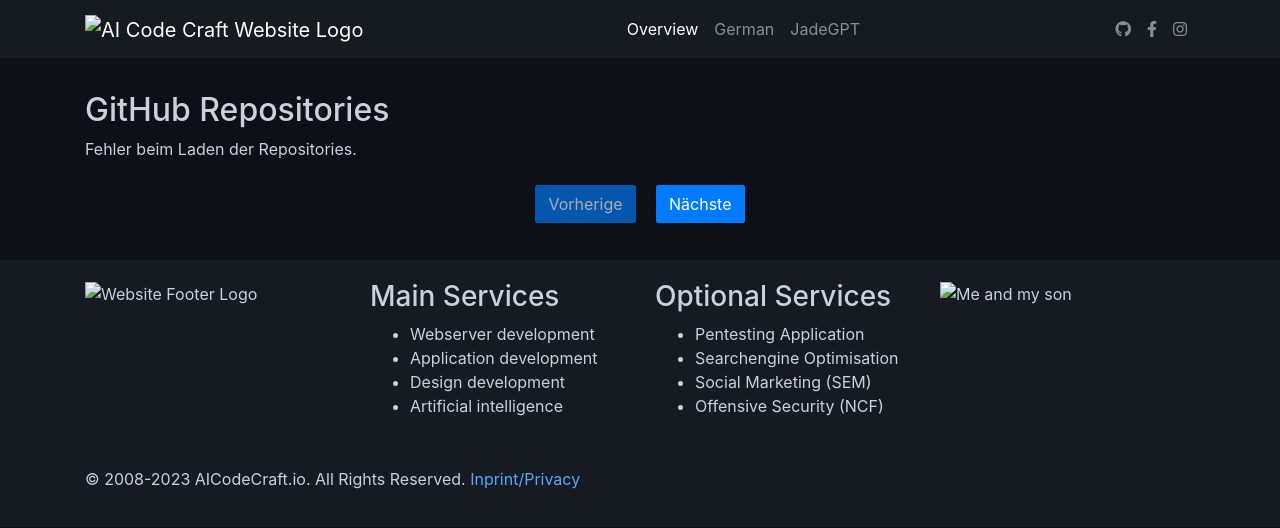
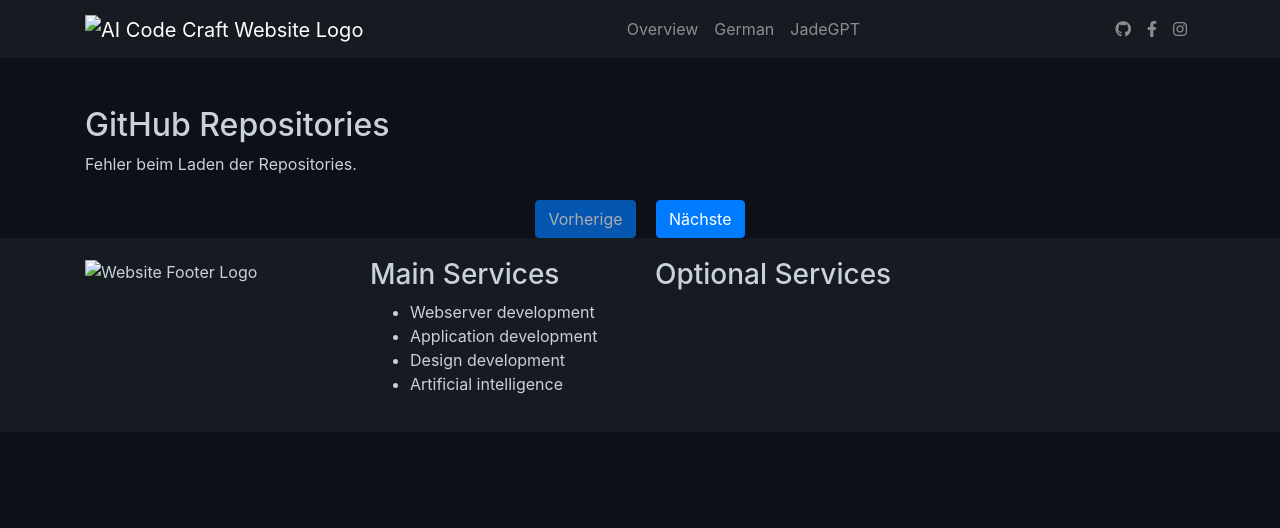
Before and after one commit to VolkanSah/Obsidian-Nightfall, a Jekyll site: the page built from index.md, in a window 1280 px wide. Shown: the top 528 px of the page. Built offline with Jekyll 4.4.1, drawn with Linux system fonts in a browser that asks for light colours; nearby versions of some CDN libraries.

Commit message:
Update default.html

```diff
--- a/_layouts/default.html
+++ b/_layouts/default.html
@@ -5,80 +5,30 @@
     <meta name="viewport" content="width=device-width, initial-scale=1.0">
     <title>{{ page.title }}</title>
     <meta name="description" content="Ai Code Craft - development with passion" />
-    <link rel="canonical" href="https://aicodecraft.io/" />
-    <meta name="author" content="Volkan Kücükbudak">
-    <meta name="publisher" content="AiCodeCraft.io">
-    <meta name="copyright" content="S. Volkan Sah Kücükbudak">
-    <meta name="keywords" content="ai, ki, design, developer, seo, sem, web">
-    <meta name="page-topic" content="Dienstleistung">
-    <meta name="page-type" content="Produktinfo">
-    <meta name="audience" content="Alle">
-    <meta http-equiv="content-language" content="en">
-    <meta name="robots" content="index, follow">
-    <meta name="DC.Creator" content="Volkan Kücükbudak">
-    <meta name="DC.Publisher" content="AiCodeCraft.io">
-    <meta name="DC.Rights" content="S. Volkan Sah Kücükbudak">
-    <meta name="DC.Description" content="Ai Code Craft - development with passion">
-    <meta name="DC.Language" content="en">
-    <meta property="og:locale" content="de_DE" />
-    <meta property="og:type" content="website" />
-    <meta property="og:title" content="Ai Code Craft - development with passion" />
-    <meta property="og:description" content="" />
-    <meta property="og:url" content="https://aicodecraft.io/" />
-    <meta property="og:site_name" content="aicodecraft ?" />
-    <meta property="og:image" content="https://aicodecraft.io/img/logo.webp" />
-    <meta name="twitter:card" content="summary_large_image" />
-    <meta name="twitter:label1" content="" />
-    <meta name="twitter:data1" content="" />
     <link rel="stylesheet" href="https://stackpath.bootstrapcdn.com/bootstrap/4.5.0/css/bootstrap.min.css">
     <link rel="stylesheet" href="https://cdnjs.cloudflare.com/ajax/libs/font-awesome/5.13.0/css/all.min.css">
-    <link rel="icon" href="https://aicodecraft.io/img/logo.webp" sizes="32x32" />
-    <link rel="icon" href="https://aicodecraft.io/img/logo.webp" sizes="192x192" />
-    <link rel="apple-touch-icon" href="https://aicodecraft.io/img/logo.webp" />
-    <meta name="msapplication-TileImage" content="https://aicodecraft.io/img/logo-270x270.webp" />
     <style>
-        /* Deine CSS-Regeln hier, angepasst aus deinem bestehenden Design */
         body {
             background-color: #0D1117;
             color: #C9D1D9;
         }
-        a {
-            color: #58A6FF;
-        }
-        a:hover {
-            color: #1F6FEB;
-        }
-        .btn {
-            border-radius: 2px;
-        }
-        .close {
-            color: #58A6FF;
-            font-size: 1.5em;
+        .navbar {
+            background-color: #161B22;
         }
         .card {
             background-color: #161B22;
             border: 1px solid #05172c;
-            border-radius: 2px;
-            box-shadow: 5px 5px 15px rgba(0, 0, 0, 0.5);
         }
-        .navbar {
-            background-color: #161B22;
-        }
-        .modal .modal-content {
+        .modal-content {
             background-color: #0D1117;
             color: #C9D1D9;
-            border: 1px solid #05172c;
-            border-radius: 2px;
         }
         footer {
             background-color: #161B22;
+            color: #C9D1D9;
             padding: 20px 0;
-            color: #C9D1D9;
-            margin-top: 20px;
         }
     </style>
-
-
 </head>
 <body>
     <nav class="navbar navbar-expand-lg navbar-dark">
@@ -87,11 +37,11 @@
             <button class="navbar-toggler" type="button" data-toggle="collapse" data-target="#navbarNav" aria-controls="navbarNav" aria-expanded="false" aria-label="Toggle navigation">
                 <span class="navbar-toggler-icon"></span>
             </button>
-            <div class="collapse navbar-collapse nav-social-links" id="navbarNav">
+            <div class="collapse navbar-collapse" id="navbarNav">
                 <ul class="navbar-nav ml-auto">
-                    <li class="nav-item active"><a class="nav-link" href="index.html">Overview</a></li>
-                    <li class="nav-item"><a class="nav-link" target="_blank" href="https://volkansah.github.io/">German</a></li>
-                    <li class="nav-item"><a class="nav-link" target="_blank" href="https://jugendamt-deutschland.de/treffen-sie-jade/">JadeGPT</a></li>
+                    <li class="nav-item"><a class="nav-link" href="index.html">Overview</a></li>
+                    <li class="nav-item"><a class="nav-link" href="https://volkansah.github.io/">German</a></li>
+                    <li class="nav-item"><a class="nav-link" href="https://jugendamt-deutschland.de/treffen-sie-jade/">JadeGPT</a></li>
                 </ul>
                 <ul class="navbar-nav ml-auto">
                     <li class="nav-item"><a href="https://volkansah.github.io" target="_blank" class="nav-link"><i class="fab fa-github"></i></a></li>
@@ -101,21 +51,18 @@
             </div>
         </div>
     </nav>
-    <hr>
-    <div class="container">
+
+    <div class="container mt-5">
         {{ content }}
     </div>
-    <hr>
+
     <footer>
         <div class="container">
             <div class="row">
                 <div class="col-md-3">
-                    <div class="footer-card">
                     <img data-src="_layouts/logo-footer.webp" alt="Website Footer Logo" class="lazyload img-fluid">
                 </div>
-                </div>
                 <div class="col-md-3">
-                    <div class="footer-card">
                     <h3>Main Services</h3>
                     <ul>
                         <li>Webserver development</li>
@@ -124,32 +71,5 @@
                         <li>Artificial intelligence</li>
                     </ul>
                 </div>
-                </div>
                 <div class="col-md-3">
-                    <div class="footer-card">
                     <h3>Optional Services</h3>
-                        <ul>
-                            <li>Pentesting Application</li>
-                            <li>Searchengine Optimisation</li>
-                            <li>Social Marketing (SEM)</li>
-                            <li>Offensive Security (NCF)</li>
-                        </ul>
-                    </div>
-                </div>
-                <div class="col-md-3">
-                    <img data-src="_layouts/love-you-my-son.webp" alt="Me and my son" class="lazyload footer-image">
-                </div>
-            </div>
-            <hr>
-            <div class="row copyright-row">
-                <div class="col-md-12">
-                    <p>&copy; 2008-2023 AICodeCraft.io. All Rights Reserved. <a href="privacy.html" title="Inprint & Privacy of AiCodeCraft.io">Inprint/Privacy</a></p>
-                </div>
-            </div>
-        </div>
-    </footer>
-    <script src="https://cdn.jsdelivr.net/npm/masonry-layout@4.2.2/dist/masonry.pkgd.min.js" crossorigin="anonymous" async></script>
-    <script src="https://code.jquery.com/jquery-3.5.1.slim.min.js"></script>
-    <script src="https://stackpath.bootstrapcdn.com/bootstrap/4.5.0/js/bootstrap.min.js"></script>
-</body>
-</html>
```
Lines whose indentation alone changed are shown as unchanged.
